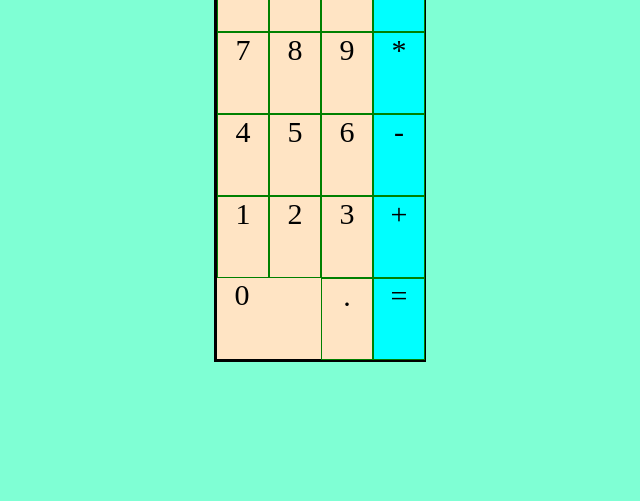
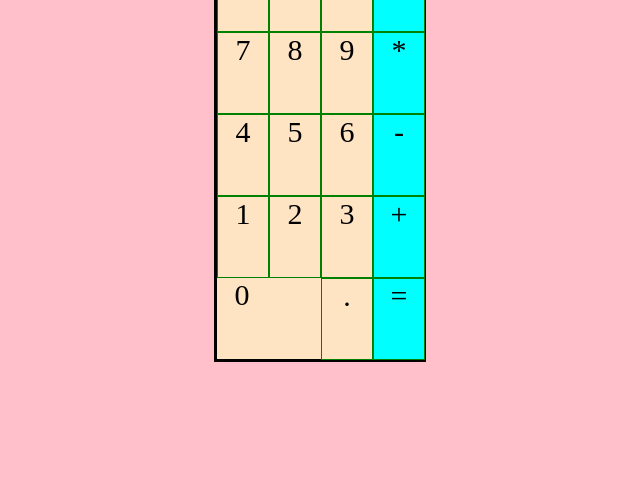
Before and after one commit to charon961/calculator, a plain HTML site: page index.html in a window 1280 px wide. Shown: the part 299-800 px from the top of the page, without its empty margins (320-960 px from the left). Drawn offline with Linux system fonts and the light colour scheme.

Commit message:
Update style.css

```diff
--- a/css/style.css
+++ b/css/style.css
@@ -4,7 +4,7 @@
 
 }
 body{
-    background-color: aquamarine;
+    background-color: pink;
 }
 .calc{
     display: flex;
```
